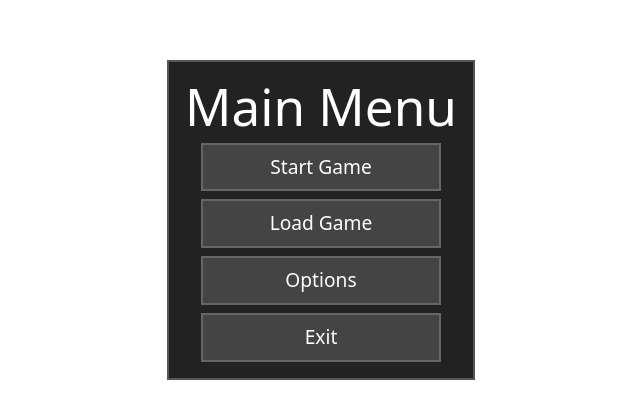
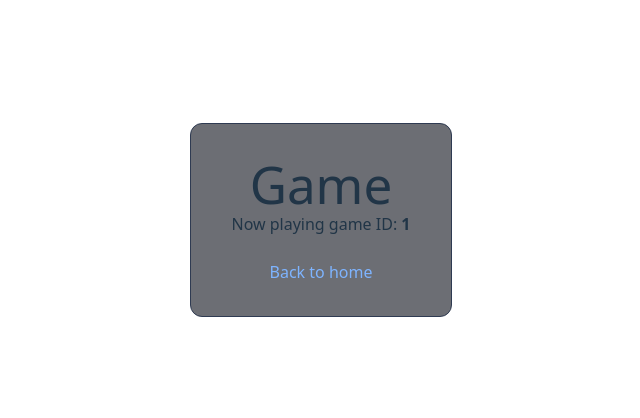
Before and after one commit to bsnman/simpire, a Vue app: page /game/1 in a window 1280 px wide. Shown: the part 180-598 px from the top of the page, without its empty margins (319-959 px from the left). Built offline with nearby package versions, Linux system fonts and the light colour scheme.

Commit message:
Add router

```diff
--- a/package.json
+++ b/package.json
@@ -15,7 +15,8 @@
   },
   "dependencies": {
     "pinia": "^3.0.4",
-    "vue": "^3.5.25"
+    "vue": "^3.5.25",
+    "vue-router": "^4.6.4"
   },
   "devDependencies": {
     "@eslint/js": "^9.35.0",
--- a/src/App.vue
+++ b/src/App.vue
@@ -1,12 +1,5 @@
-<script setup lang="ts">
-import MainMenu from './components/MainMenu.vue'
-</script>
+<script setup lang="ts"></script>
 
 <template>
-    <MainMenu />
+  <RouterView />
 </template>
-
-<style scoped>
-
-
-</style>
--- a/src/components/MainMenu.vue
+++ b/src/components/MainMenu.vue
@@ -1,9 +1,13 @@
 <script setup lang="ts">
+import { useRouter } from 'vue-router';
+
 import GPanel from './ui/GPanel.vue';
 import GButton from './ui/GButton.vue';
 
+const router = useRouter();
+
 const startGame = () => {
-  console.log('Starting game...');
+  router.push('/game/1');
 };
 </script>
 
--- a/src/main.ts
+++ b/src/main.ts
@@ -3,10 +3,12 @@ import { createPinia } from 'pinia';
 
 import './style.css';
 import App from './App.vue';
+import router from './router';
 
 const pinia = createPinia();
 const app = createApp(App);
 
 app.use(pinia);
+app.use(router);
 
 app.mount('#app');
--- /dev/null
+++ b/src/router/index.ts
@@ -0,0 +1,27 @@
+import { createRouter, createWebHistory } from 'vue-router';
+
+import HomeView from '../views/HomeView.vue';
+import GameView from '../views/GameView.vue';
+
+const router = createRouter({
+  history: createWebHistory(),
+  routes: [
+    {
+      path: '/',
+      redirect: '/home',
+    },
+    {
+      path: '/home',
+      name: 'home',
+      component: HomeView,
+    },
+    {
+      path: '/game/:id',
+      name: 'game',
+      component: GameView,
+      props: true,
+    },
+  ],
+});
+
+export default router;
--- /dev/null
+++ b/src/views/GameView.vue
@@ -0,0 +1,42 @@
+<script setup lang="ts">
+const props = defineProps<{ id: string }>();
+</script>
+
+<template>
+  <div class="page game-page">
+    <div class="game-panel">
+      <h1>Game</h1>
+      <p>Now playing game ID: <strong>{{ props.id }}</strong></p>
+      <RouterLink class="back-link" to="/home">Back to home</RouterLink>
+    </div>
+  </div>
+</template>
+
+<style scoped>
+.game-page {
+  min-height: 100%;
+  display: flex;
+  align-items: center;
+  justify-content: center;
+  padding: 2rem;
+}
+
+.game-panel {
+  padding: 2rem 2.5rem;
+  border: 1px solid #2f3b52;
+  border-radius: 12px;
+  background: rgba(10, 14, 24, 0.6);
+  text-align: center;
+}
+
+.back-link {
+  display: inline-block;
+  margin-top: 1.5rem;
+  color: #7eb4ff;
+  text-decoration: none;
+}
+
+.back-link:hover {
+  text-decoration: underline;
+}
+</style>
--- /dev/null
+++ b/src/views/HomeView.vue
@@ -0,0 +1,15 @@
+<script setup lang="ts">
+import MainMenu from '../components/MainMenu.vue';
+</script>
+
+<template>
+  <div class="page home-page">
+    <MainMenu />
+  </div>
+</template>
+
+<style scoped>
+.home-page {
+  height: 100%;
+}
+</style>
```
Also changed, not shown: 1 other file (tests, documents, lock files or other folders).
